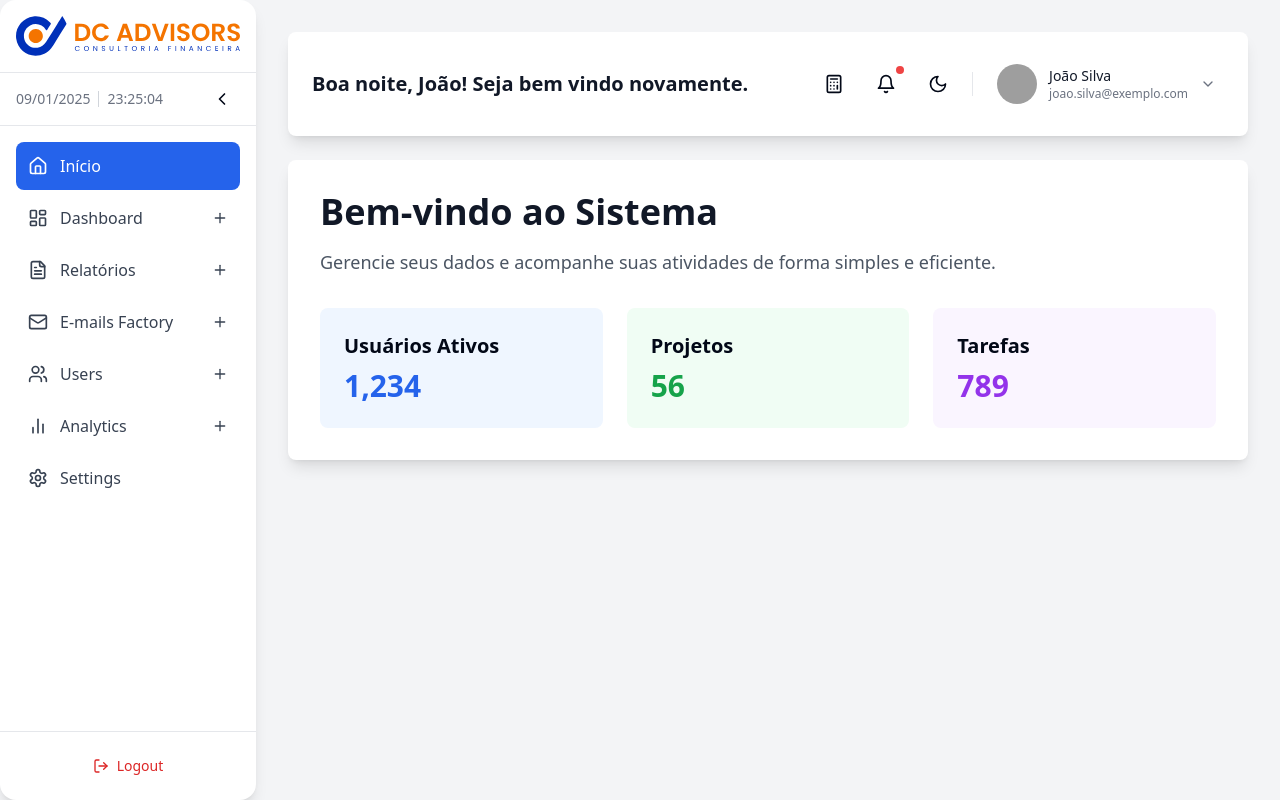
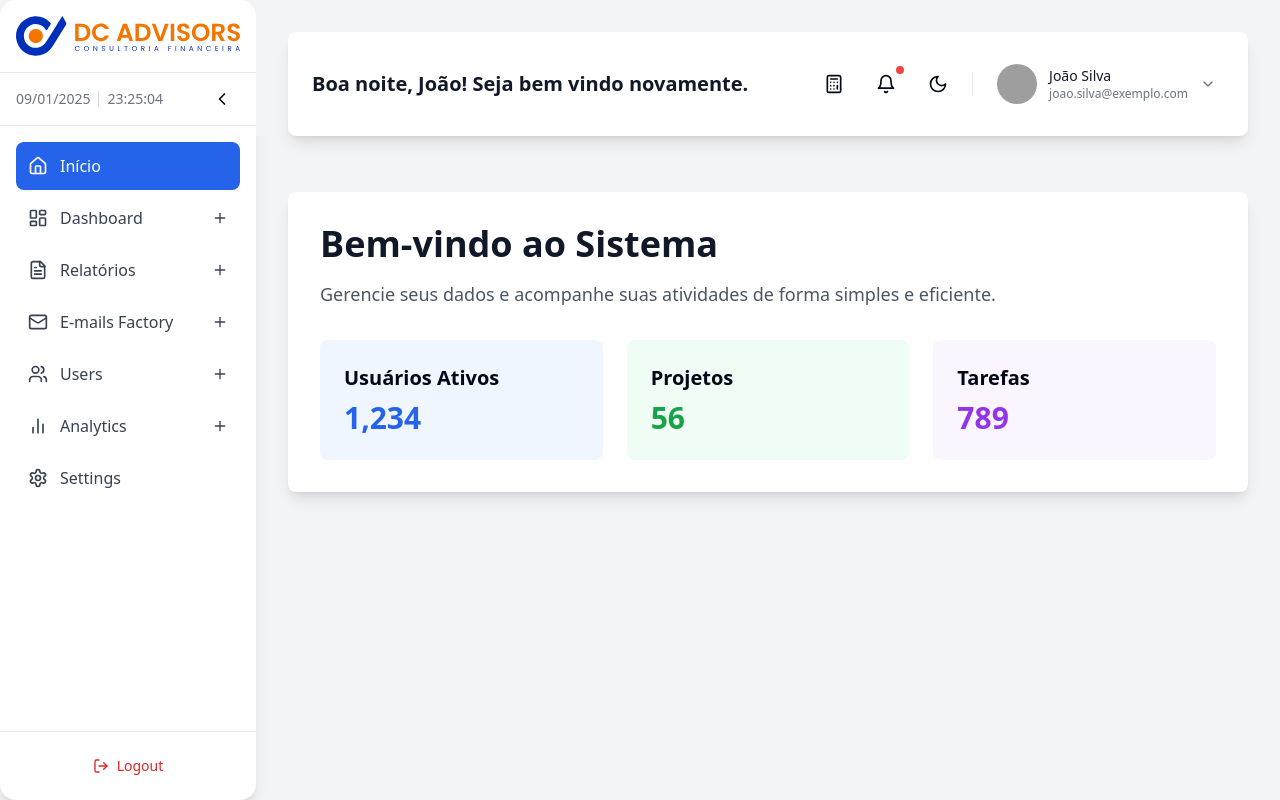
Before and after one commit to Dan-9423/DCNew1, a React (Vite) app: page /auth in a window 1280 px wide. Both pictures are taken after typing "name@example.com", "Sample123" into the empty fields and a click on the button "Entrar". Built offline with nearby package versions, Linux system fonts and the light colour scheme; grey boxes are pictures that could not be loaded.

Commit message:
Commit from Bolt to GitHub

```diff
--- a/src/App.tsx
+++ b/src/App.tsx
@@ -41,8 +41,13 @@ function AppContent() {
         <div className="flex-none">
           <Sidebar />
         </div>
-        <main className="flex-1 overflow-y-auto p-8">
+        <main className="flex-1 overflow-y-auto">
+          <div className="sticky top-0 z-50 bg-gray-100 dark:bg-[#111111]">
+            <div className="p-8 pb-0">
               <TopBanner />
+            </div>
+          </div>
+          <div className="p-8">
             {showDashboardNav && <DashboardNav />}
             <Routes>
               <Route path="/" element={<Home />} />
@@ -58,6 +63,7 @@ function AppContent() {
               <Route path="/emails/enviar" element={<EnviarEmail />} />
               <Route path="/emails/template" element={<TemplateEmail />} />
             </Routes>
+          </div>
         </main>
       </div>
     </div>
--- a/src/pages/emails/Sacados.tsx
+++ b/src/pages/emails/Sacados.tsx
@@ -102,7 +102,7 @@ export default function Sacados() {
   };
 
   return (
-    <div className="h-[calc(100vh-7rem)] bg-white dark:bg-[#1C1C1C] rounded-lg shadow-lg flex flex-col">
+    <div className="h-[calc(100vh-12rem)] bg-white dark:bg-[#1C1C1C] rounded-lg shadow-lg flex flex-col">
       <div className="flex justify-between items-center gap-4 p-6 border-b border-gray-200 dark:border-gray-800">
         <div className="w-full max-w-sm">
           <CustomerSearch onSearch={handleSearch} />
```
Lines whose indentation alone changed are shown as unchanged.
